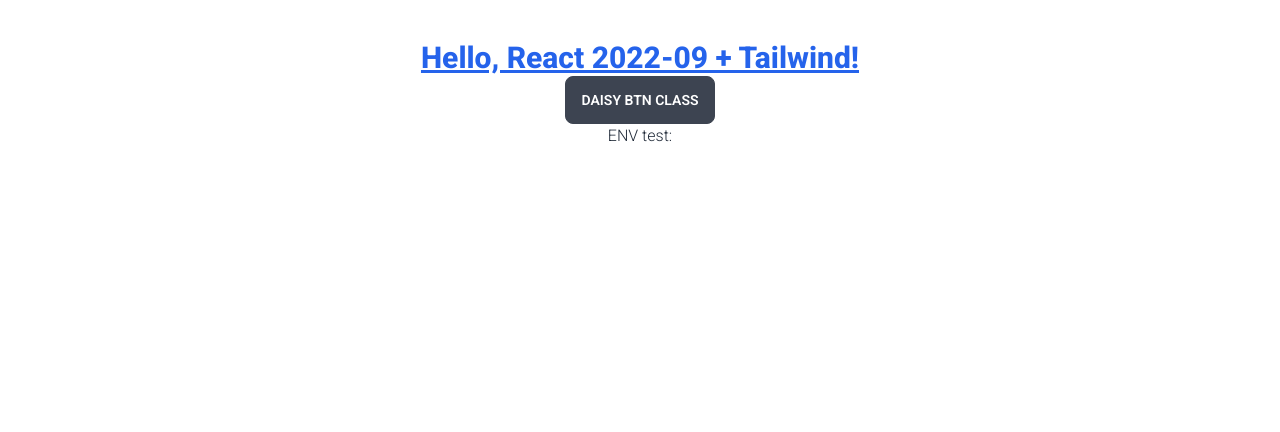
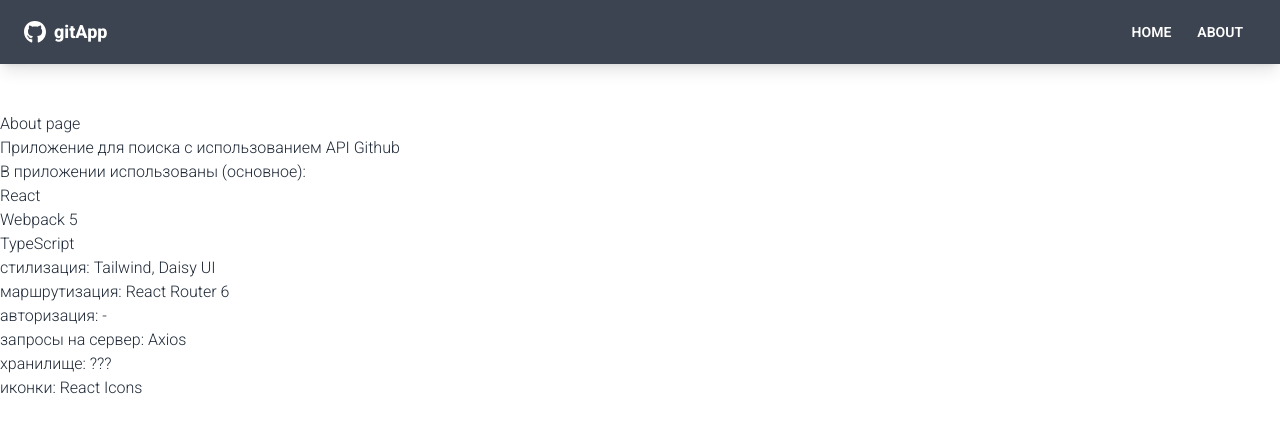
Before and after one commit to abr-ya/react-github2022, a React app: page /about in a window 1280 px wide. Shown: the top 432 px of the page. Built offline with nearby package versions, Linux system fonts and the light colour scheme; the HTML template or start-up script is replaced by a standard one.

Commit message:
feature: Add Router, Pages and Navbar

```diff
--- a/package.json
+++ b/package.json
@@ -60,6 +60,8 @@
   },
   "dependencies": {
     "axios": "^0.27.2",
-    "daisyui": "^2.39.1"
+    "daisyui": "^2.39.1",
+    "react-icons": "^4.6.0",
+    "react-router-dom": "^6.4.3"
   }
 }
--- a/src/App.tsx
+++ b/src/App.tsx
@@ -1,11 +1,21 @@
+import { BrowserRouter as Router, Route, Routes } from "react-router-dom";
+import { Home, About, Error404 } from "./pages";
+import Navbar from "./components/layout/Navbar";
 import "./app.css";
 
 const App = () => (
-  <div className="app">
-    <h1 className="text-3xl font-bold underline text-blue-600">Hello, React 2022-09 + Tailwind!</h1>
-    <button className="btn">Daisy Btn Class</button>
-    <h2>ENV test: {process.env.TEST}</h2>
-  </div>
+  <Router>
+    <div className="flex flex-col h-screen">
+      <Navbar title="gitApp" />
+      <main>
+        <Routes>
+          <Route path="/" element={<Home />} />
+          <Route path="/about" element={<About />} />
+          <Route path="*" element={<Error404 />} />
+        </Routes>
+      </main>
+    </div>
+  </Router>
 );
 
 export default App;
--- a/src/app.css
+++ b/src/app.css
@@ -4,14 +4,5 @@
 @tailwind utilities;
 
 body {
-  margin: 10;
   font-family: 'Roboto', sans-serif;
 }
-
-.app {
-  margin: 40px auto;
-  display: flex;
-  flex-direction: column;
-  align-items: center;
-  min-width: 900px;
-}
--- /dev/null
+++ b/src/components/layout/Navbar.tsx
@@ -0,0 +1,34 @@
+import { FaGithub } from "react-icons/fa";
+import { Link } from "react-router-dom";
+
+interface INavbar {
+  title: string;
+}
+
+const Navbar = ({ title }: INavbar) => {
+  return (
+    <nav className="navbar mb-12 shadow-lg bg-neutral text-neutral-content">
+      <div className="container mx-auto">
+        <div className="flex-none px-2 mx-2">
+          <FaGithub className="inline pr-2 text-3xl" />
+          <Link to="/" className="text-lg font-bold align-middle">
+            {title}
+          </Link>
+        </div>
+
+        <div className="flex-1 px-2 mx-2">
+          <div className="flex justify-end">
+            <Link to="/" className="btn btn-ghost btn-sm rounded-btn">
+              Home
+            </Link>
+            <Link to="/about" className="btn btn-ghost btn-sm rounded-btn">
+              About
+            </Link>
+          </div>
+        </div>
+      </div>
+    </nav>
+  );
+};
+
+export default Navbar;
--- /dev/null
+++ b/src/pages/About.tsx
@@ -0,0 +1,21 @@
+const About = () => (
+  <>
+    <h1>About page</h1>
+    <p>Приложение для поиска с использованием API Github</p>
+
+    <ul>
+      В приложении использованы (основное):
+      <li>React</li>
+      <li>Webpack 5</li>
+      <li>TypeScript</li>
+      <li>стилизация: Tailwind, Daisy UI</li>
+      <li>маршрутизация: React Router 6</li>
+      <li>авторизация: -</li>
+      <li>запросы на сервер: Axios</li>
+      <li>хранилище: ???</li>
+      <li>иконки: React Icons</li>
+    </ul>
+  </>
+);
+
+export default About;
--- /dev/null
+++ b/src/pages/Error404.tsx
@@ -0,0 +1,8 @@
+const Error404 = () => (
+  <>
+    <h1>Error 404</h1>
+    <p>Страница не найдена - введенный адрес не используется в приложении.</p>
+  </>
+);
+
+export default Error404;
--- /dev/null
+++ b/src/pages/Home.tsx
@@ -0,0 +1,10 @@
+const Home = () => {
+  return (
+    <>
+      <h1>Hello, React Github App!</h1>
+      <h2>ENV test: {process.env.TEST}</h2>
+    </>
+  );
+};
+
+export default Home;
--- /dev/null
+++ b/src/pages/index.ts
@@ -0,0 +1,5 @@
+import About from "./About";
+import Home from "./Home";
+import Error404 from "./Error404";
+
+export { About, Home, Error404 };
```
Also changed, not shown: src/index.html.ejs, 1 other file (tests, documents, lock files or other folders).
